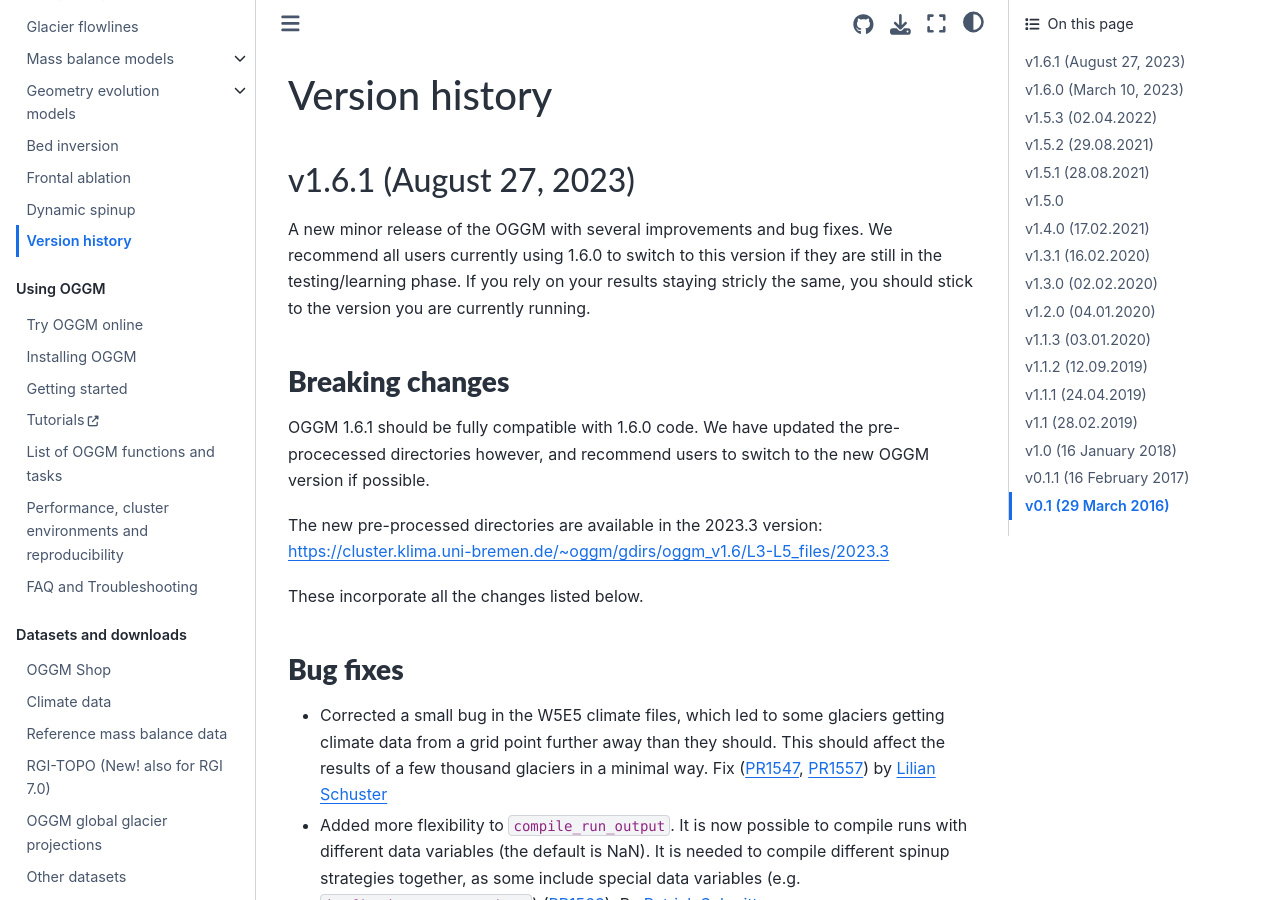
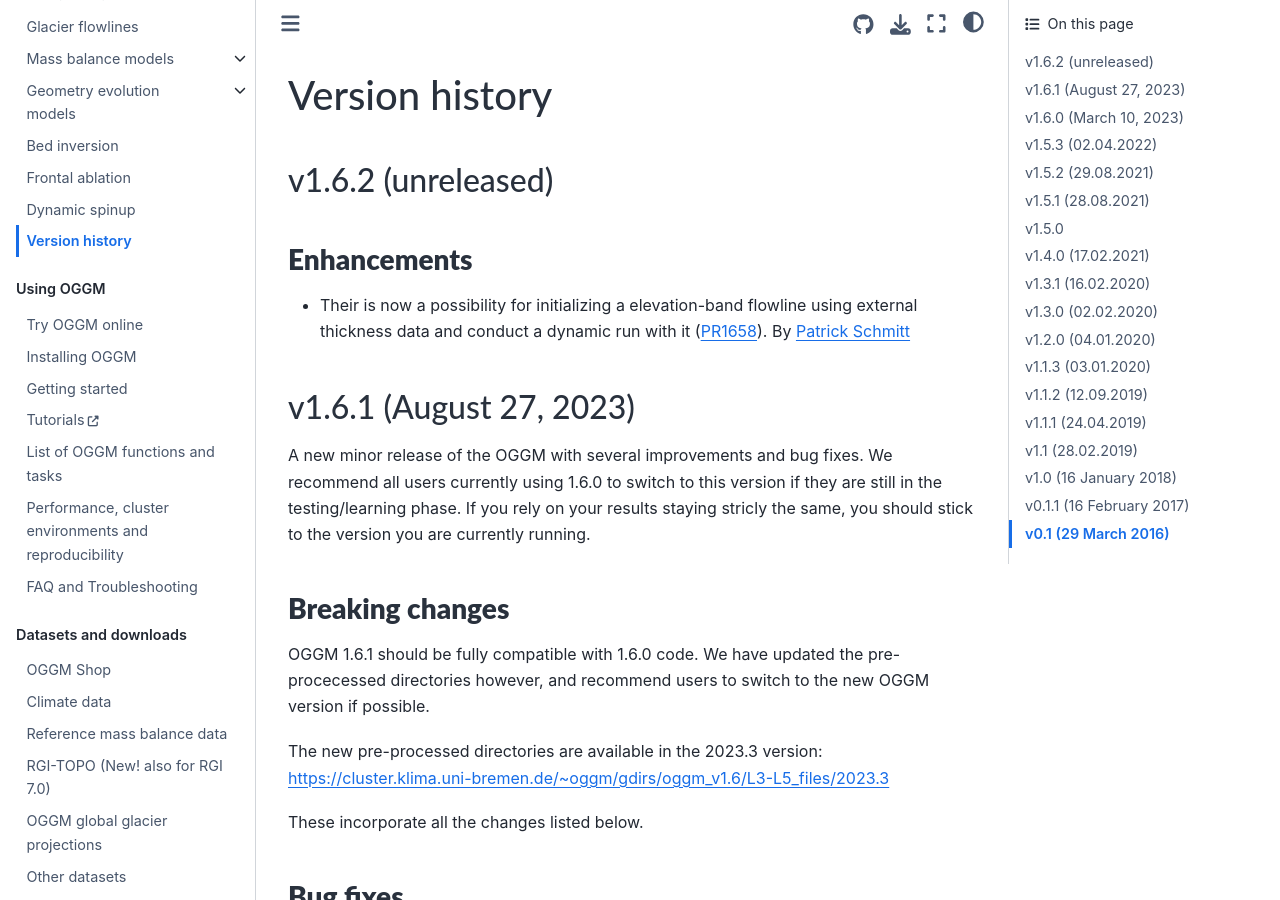
Before and after one commit to OGGM/oggm, a Sphinx documentation site: the page built from docs/whats-new.rst, in a window 1280 px wide and 900 px high. Built offline with Sphinx 7.4.7 and the Sphinx Book theme 1.1.4, drawn with Linux system fonts in a browser that asks for light colours; the version number could not be read and is left out.

Commit message:
added whats-new

```diff
--- a/docs/whats-new.rst
+++ b/docs/whats-new.rst
@@ -2,6 +2,16 @@
 
 Version history
 ===============
+
+v1.6.2 (unreleased)
+-------------------
+
+Enhancements
+~~~~~~~~~~~~
+
+- Their is now a possibility for initializing a elevation-band flowline using external thickness data and conduct a dynamic run with it (:pull:`1658`).
+  By `Patrick Schmitt <https://github.com/pat-schmitt>`_
+
 
 v1.6.1 (August 27, 2023)
 ------------------------
```
Also changed, not shown: 1 other file.
